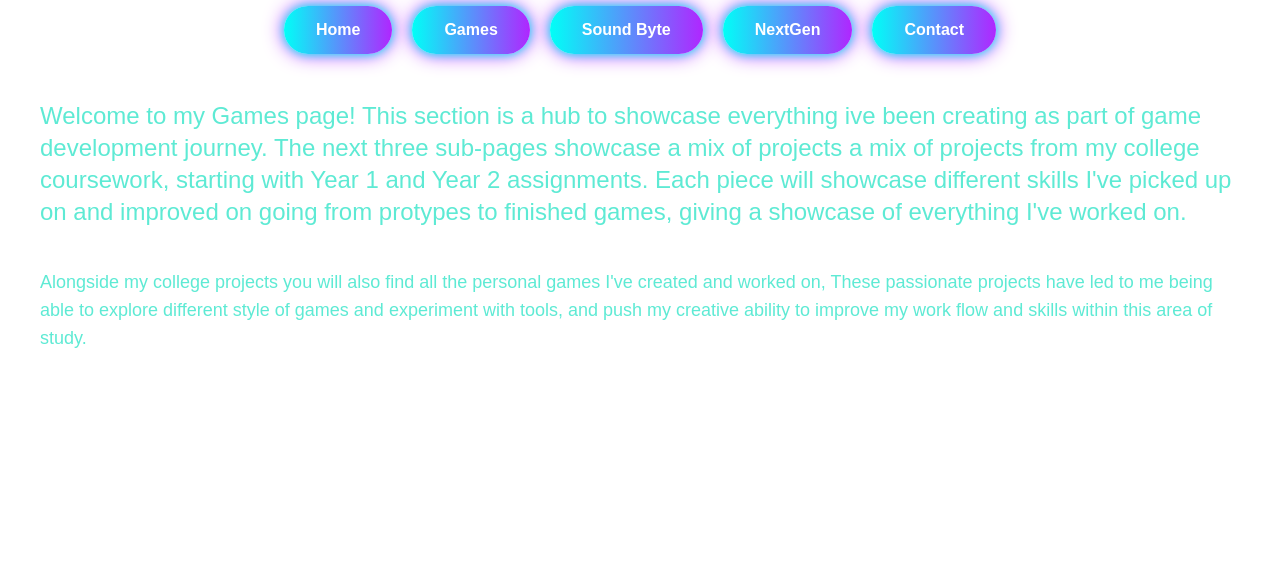
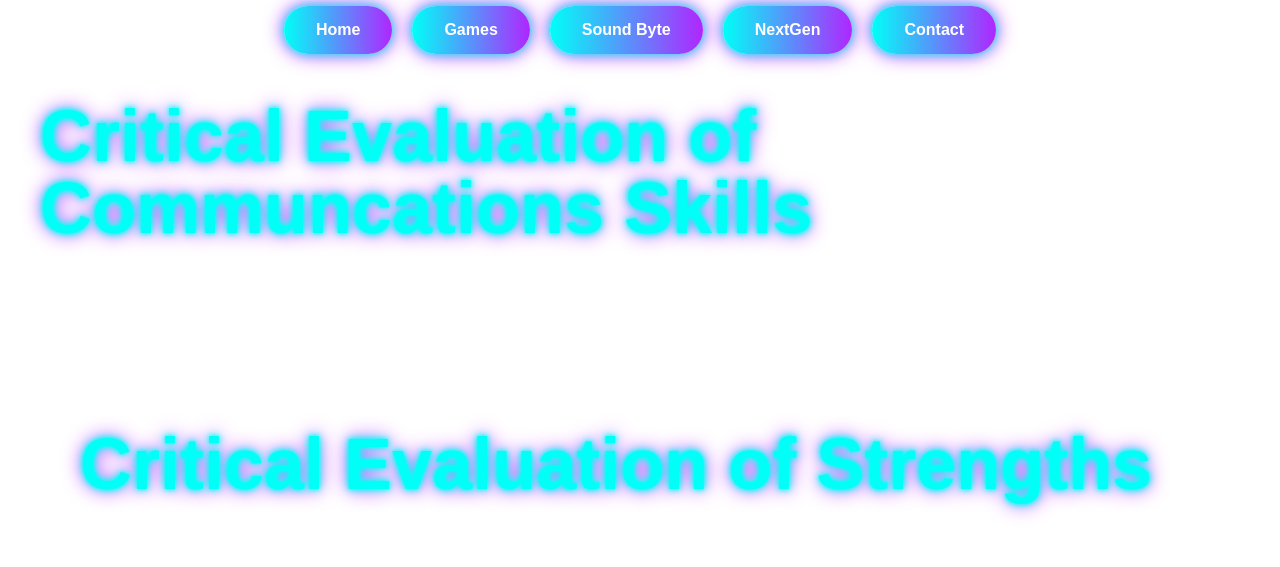
Before and after one commit to D3VAL3X/D3VALEXSTUDIO, a plain HTML site: page nextgen.html in a window 1280 px wide. Drawn offline with nearby package versions, Linux system fonts and the light colour scheme.

Commit message:
Update nextgen.html

```diff
--- a/nextgen.html
+++ b/nextgen.html
@@ -65,14 +65,22 @@
 
 
 
+   <section class="p-10">
+  <h2 class="neon-text text-5xl md:text-7xl font-extrabold mb-6">Critical Evaluation of Communcations Skills</h2>
 
+  </section>
 
    <section class="p-10 ">
     <p class="text-teal-300 text-lg md:text-2xl mb-10">
-      Welcome to my Games page! This section is a hub to showcase everything ive been creating as part of game development journey. The next three sub-pages showcase a mix of projects a mix of projects from my college coursework, starting with Year 1 and Year 2 assignments. Each piece will showcase different skills I've picked up on and improved on going from protypes to finished games, giving a showcase of everything I've worked on.
+
     </p>
+
+  <section class="p-10">
+  <h2 class="neon-text text-5xl md:text-7xl font-extrabold mb-6">Critical Evaluation of Strengths</h2>
+
+  </section>
      <p class="text-teal-300 text-lg  md:text-2x1 mb-10">
-       Alongside my college projects you will also find all the personal games I've created and worked on, These passionate projects have led to me being able to explore different style of games and experiment with tools, and push my creative ability to improve my work flow and skills within this area of study.
+
     </p>
 
   </section>
```
